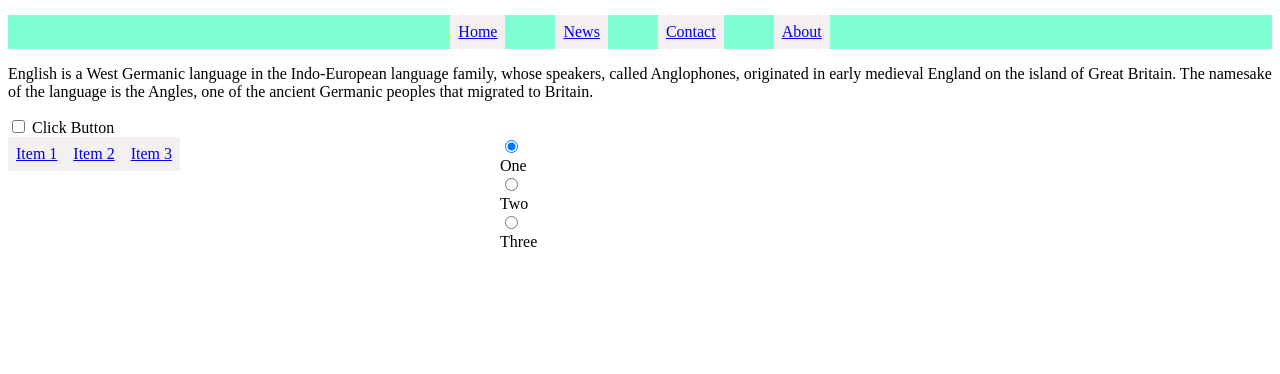
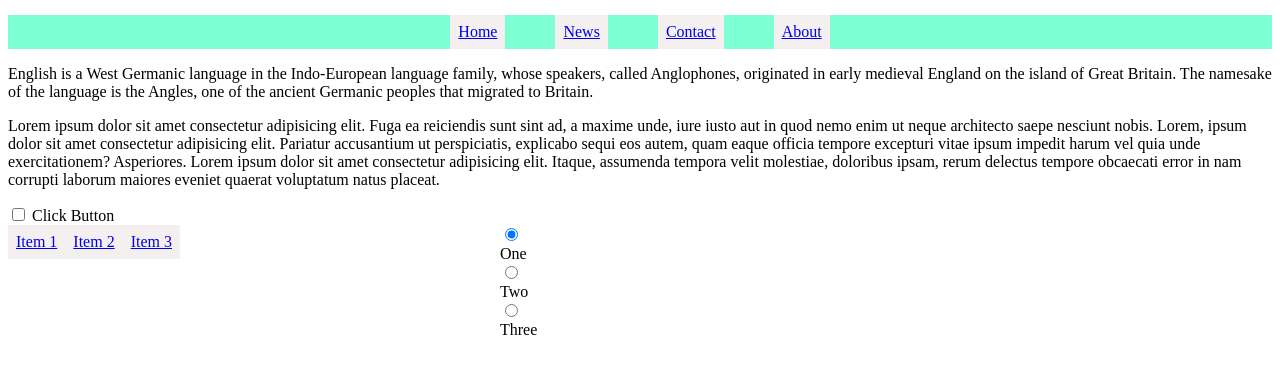
Before and after one commit to masuma011/repository-two, a plain HTML site: page index.html in a window 1280 px wide. Drawn offline with Linux system fonts and the light colour scheme.

Commit message:
a new paragraph added

```diff
--- a/index.html
+++ b/index.html
@@ -56,7 +56,12 @@
             one of the ancient Germanic peoples that migrated to Britain.</p>
     </div>
 
+    <p>
+        Lorem ipsum dolor sit amet consectetur adipisicing elit. Fuga ea reiciendis sunt sint ad, a maxime unde, iure iusto aut in quod nemo enim ut neque architecto saepe nesciunt nobis.
+        Lorem, ipsum dolor sit amet consectetur adipisicing elit. Pariatur accusantium ut perspiciatis, explicabo sequi eos autem, quam eaque officia tempore excepturi vitae ipsum impedit harum vel quia unde exercitationem? Asperiores.
+        Lorem ipsum dolor sit amet consectetur adipisicing elit. Itaque, assumenda tempora velit molestiae, doloribus ipsam, rerum delectus tempore obcaecati error in nam corrupti laborum maiores eveniet quaerat voluptatum natus placeat.
 
+    </p>
 
     <div class="btn has-drop-menu">
         <input type="checkbox" id="button-click-1" class="drop-menu-input">
```
